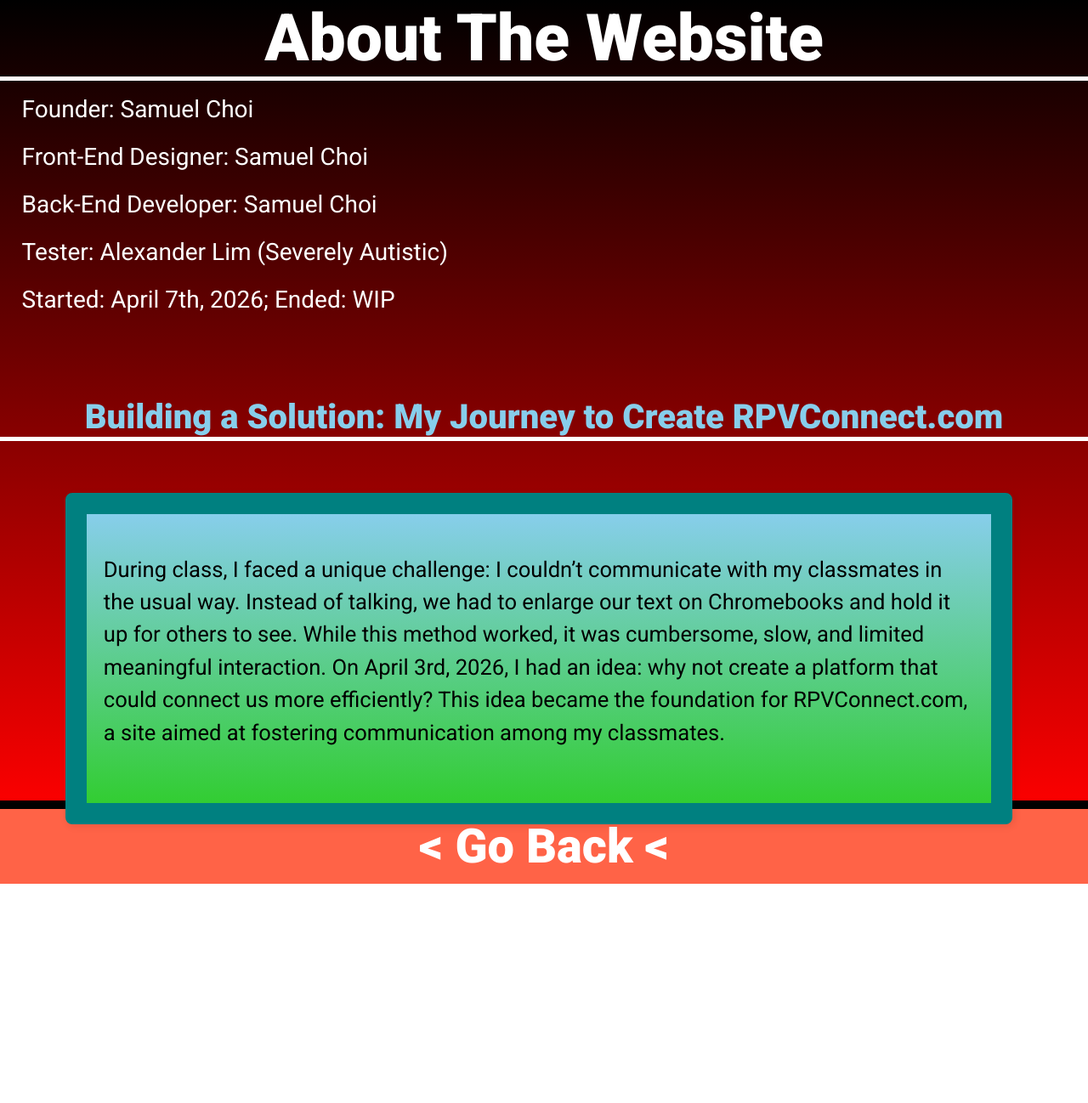
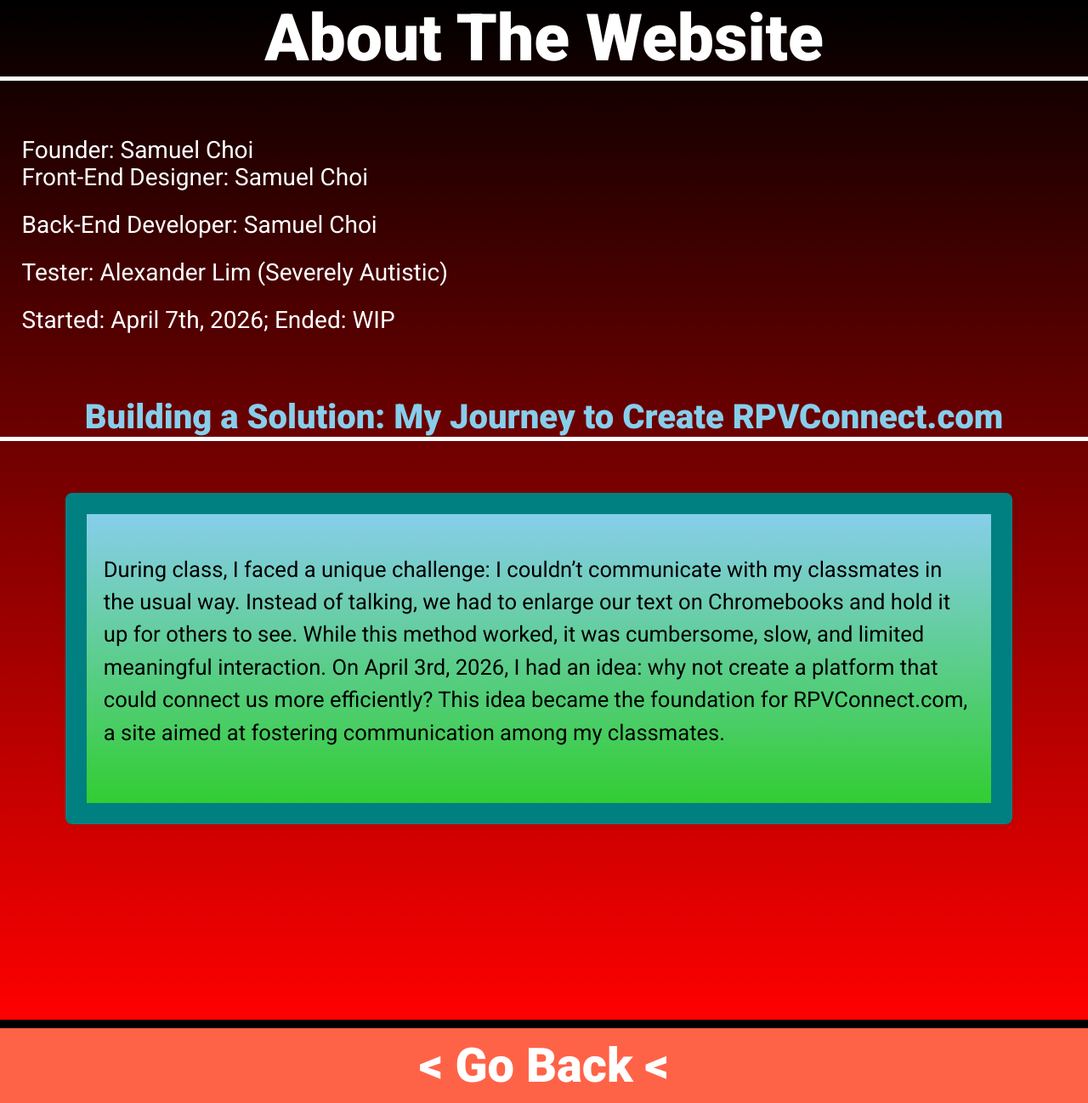
Before and after one commit to SamuelC575/socket-chat-site, a plain HTML site: page client/about/about.html in a window 1280 px wide. Shown: the top 1298 px of the page at 85% size. Before the commit the page ends 1040 px from the top, so only its background shows below. Drawn offline with Linux system fonts and the light colour scheme.

Commit message:
jajajaja chromebook adjust

```diff
--- a/client/about/about.css
+++ b/client/about/about.css
@@ -4,7 +4,7 @@
 }
 
 body {
-    height: 120vh;
+    height: 150vh;
     margin: 0;
 
     background: linear-gradient(black,red);
@@ -30,7 +30,7 @@
     color: white;
     position: absolute;
     left: 1vw;
-    top:7vh;
+    top:10vh;
     width: 100vw;
     font-size: 3.5vh;
 }
@@ -61,8 +61,7 @@
 
 .center-bottom {
     position: absolute;
-    left: 50;
-    bottom: -30%;
+    top: 150vh;
     transform: translate(0%,0);
 }
 
```
